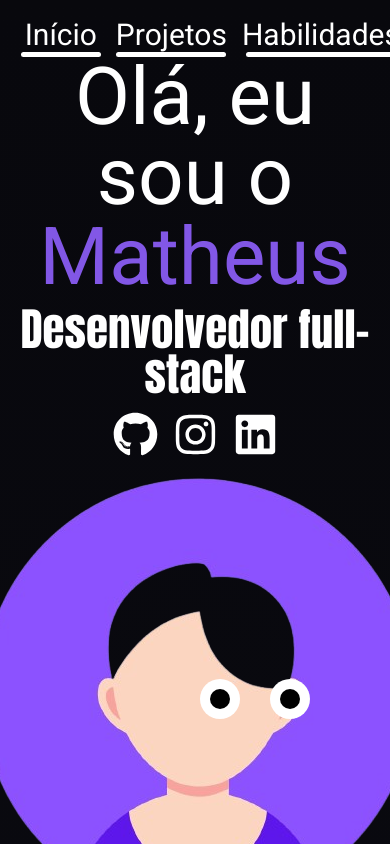
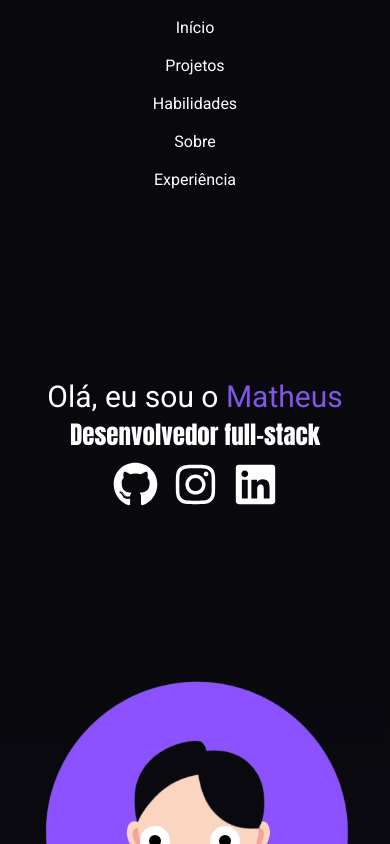
Before and after one commit to Matheus1415/Portifolio, a React (Create React App) app: page / in a window 390 px wide. Shown: the top 844 px of the page. Built offline with nearby package versions, Linux system fonts and the light colour scheme; a web font is replaced by a local one.

Commit message:
Mobile responsive

```diff
--- a/src/components/InteractiveFace/index.tsx
+++ b/src/components/InteractiveFace/index.tsx
@@ -6,11 +6,15 @@ const Face = styled.div`
   max-width: 500px;
   height: 500px;
   background: url(/animatePessoa.png) no-repeat center center;
-    background-size:cover;
+  background-size: cover;
   display: flex;
   align-items: center;
   justify-content: center;
 
+  @media (max-width: 600px) {
+    max-width: 350px;
+    max-height: 350px;
+  }
 `;
 
 const Eye = styled.div`
@@ -25,6 +29,11 @@ const Eye = styled.div`
   display: flex;
   justify-content: center;
   align-items: center;
+  @media (max-width: 600px) {
+    width: 30px;
+    height: 30px;
+    transform: translate(70px, 76px);
+  }
 `;
 
 const Pupil = styled.div`
@@ -33,6 +42,10 @@ const Pupil = styled.div`
   background-color: black;
   border-radius: 50%;
   position: relative;
+  @media (max-width: 600px) {
+    width: 12px;
+    height: 12px;
+  }
 `;
 
 export const InteractiveFace: React.FC = () => {
@@ -43,39 +56,48 @@ export const InteractiveFace: React.FC = () => {
     const handleMouseMove = (event: MouseEvent) => {
       const { clientX, clientY } = event;
 
-            const updateEyePosition = (eye: HTMLDivElement, pupil: HTMLDivElement) => {
+      const updateEyePosition = (
+        eye: HTMLDivElement,
+        pupil: HTMLDivElement
+      ) => {
         const eyeRect = eye.getBoundingClientRect();
         const eyeX = eyeRect.left + eyeRect.width / 2;
         const eyeY = eyeRect.top + eyeRect.height / 2;
 
         const radian = Math.atan2(clientX - eyeX, clientY - eyeY);
-                const angle = (radian * 180) / Math.PI * -1 + 90;
+        const angle = ((radian * 180) / Math.PI) * -1 + 90;
 
         pupil.style.transform = `rotate(${angle}deg) translateX(10px)`;
       };
 
       if (leftEyeRef.current && leftEyeRef.current.children[0]) {
-                updateEyePosition(leftEyeRef.current, leftEyeRef.current.children[0] as HTMLDivElement);
+        updateEyePosition(
+          leftEyeRef.current,
+          leftEyeRef.current.children[0] as HTMLDivElement
+        );
       }
 
       if (rightEyeRef.current && rightEyeRef.current.children[0]) {
-                updateEyePosition(rightEyeRef.current, rightEyeRef.current.children[0] as HTMLDivElement);
+        updateEyePosition(
+          rightEyeRef.current,
+          rightEyeRef.current.children[0] as HTMLDivElement
+        );
       }
     };
 
-        window.addEventListener('mousemove', handleMouseMove);
+    window.addEventListener("mousemove", handleMouseMove);
 
     return () => {
-            window.removeEventListener('mousemove', handleMouseMove);
+      window.removeEventListener("mousemove", handleMouseMove);
     };
   }, []);
 
   return (
     <Face>
-            <Eye ref={leftEyeRef} style={{ left: '50px', top: '75px' }}>
+      <Eye ref={leftEyeRef} style={{ left: "50px", top: "75px" }}>
         <Pupil />
       </Eye>
-            <Eye ref={rightEyeRef} style={{ right: '50px', top: '75px' }}>
+      <Eye ref={rightEyeRef} style={{ right: "50px", top: "75px" }}>
         <Pupil />
       </Eye>
     </Face>
--- a/src/components/Menu/index.tsx
+++ b/src/components/Menu/index.tsx
@@ -8,6 +8,11 @@ const ContainerMenu = styled.div`
   display: flex;
   flex-direction: row;
   gap: 15px;
+  @media (max-width: 600px) {
+    width: 100%;
+    flex-direction: column;
+    align-items: center;
+  }
 
   & > .text {
     font-size: 30px;
@@ -15,11 +20,19 @@ const ContainerMenu = styled.div`
     flex-direction: column;
     align-items: center;
     transition: 1s;
+    @media (max-width: 600px) {
+      width: 100%;
+      flex-direction: column;
+    }
   }
 
   & > .text > a {
     text-decoration: none;
     color: #fff;
+    @media (max-width: 600px) {
+      font-size: 16px;
+      display: inline-block;
+    }
   }
 
   & > .text > .line {
@@ -29,6 +42,9 @@ const ContainerMenu = styled.div`
     background-color: #fff;
     margin-top: 2px;
     transition: 1s;
+    @media (max-width: 600px) {
+      width: 0 !important;
+    }
   }
 
   & > .text:hover > .line {
@@ -39,6 +55,9 @@ const ContainerMenu = styled.div`
   & > .div70 {
     width: 100%;
     max-width: 60%;
+    @media (max-width: 600px) {
+      display: none;
+    }
   }
 `;
 
@@ -52,20 +71,19 @@ export const Menu: React.FC = () => {
       </div>
       <div className="text">
         <a href="#projetos">Projetos</a>
-        <div className="line" style={{width:"110px"}}></div>
+        <div className="line" style={{ width: "110px" }}></div>
       </div>
       <div className="text">
         <a href="#habilidades">Habilidades </a>
-        <div className="line" style={{width:"150px"}}></div>
+        <div className="line" style={{ width: "150px" }}></div>
       </div>
       <div className="text">
         <a href="#sobre">Sobre</a>
         <div className="line"></div>
       </div>
       <div className="text">
-        <a href="#experiencia">Experiência
-        </a>
-        <div className="line" style={{width:"150px"}}></div>
+        <a href="#experiencia">Experiência</a>
+        <div className="line" style={{ width: "150px" }}></div>
       </div>
     </ContainerMenu>
   );
--- a/src/page/Experience/index.tsx
+++ b/src/page/Experience/index.tsx
@@ -16,10 +16,20 @@ const TimelineContainer = styled.section`
   align-items: center;
   justify-content: center;
 
+  @media (max-width: 600px) {
+    width: 100%;
+    flex-direction: column;
+    padding: 20px;
+  }
+
   & .timeline-wrapper {
     max-width: 1200px;
     position: relative;
     padding: 20px 0;
+    width: 100%;
+    @media (max-width: 600px) {
+      width: 100%;
+    }
 
     &::before {
       content: "";
@@ -30,6 +40,12 @@ const TimelineContainer = styled.section`
       width: 4px;
       background: #8257e6;
       transform: translateX(-50%);
+      @media (max-width: 600px) {
+        width: 100%;
+        height: 4px;
+        top: 50%;
+        transform: translateY(-50%);
+      }
     }
 
     & .timeline-item {
@@ -37,6 +53,12 @@ const TimelineContainer = styled.section`
       align-items: flex-start;
       margin-bottom: 50px;
       position: relative;
+      flex-direction: row;
+
+      @media (max-width: 600px) {
+        flex-direction: column;
+        align-items: center;
+      }
 
       &:nth-child(even) {
         flex-direction: row-reverse;
@@ -44,6 +66,11 @@ const TimelineContainer = styled.section`
 
         & .content {
           align-items: flex-end;
+        }
+
+        @media (max-width: 600px) {
+          flex-direction: column-reverse;
+          align-items: center;
         }
       }
 
@@ -66,6 +93,11 @@ const TimelineContainer = styled.section`
 
         &:hover {
           background: #8257e6;
+        }
+
+        @media (max-width: 600px) {
+          font-size: 20px;
+          padding: 8px;
         }
       }
 
@@ -103,10 +135,16 @@ const TimelineContainer = styled.section`
             font-size: 14px;
           }
         }
+
+        @media (max-width: 600px) {
+          flex: 0 0 80%;
+          margin-top: 20px;
+        }
       }
     }
   }
 `;
+
 
 const Experience: React.FC = () => {
   const experiences = [
--- a/src/page/Home/index.tsx
+++ b/src/page/Home/index.tsx
@@ -23,7 +23,6 @@ import About from "../About";
 import Experience from "../Experience";
 import Footer from "../Footer/inde";
 
-
 const Container = styled.section`
   min-height: 910px;
   width: 100%;
@@ -45,9 +44,17 @@ const Container = styled.section`
     justify-content: center;
     flex-direction: column;
     gap: 10px;
+    @media (max-width: 600px) {
+      width: 100%;
+      flex-direction: column;
+      align-items: center;
+    }
 
     & > h1 {
       font-size: 80px;
+      @media (max-width: 600px) {
+        font-size: 30px;
+      }
       & > span {
         color: #8257e6;
         &::selection {
@@ -62,6 +69,9 @@ const Container = styled.section`
 
     & > h2 {
       font-size: 45px;
+      @media (max-width: 600px) {
+        font-size: 25px;
+      }
       font-family: "Anton", sans-serif;
       &::selection {
         background-color: #8257e6;
@@ -111,12 +121,15 @@ const HomeContainer = styled.section`
     }
     & > .titleSection {
       max-width: 50%;
-      font-size: 55px !important;
+      font-size: 55px;
       margin-bottom: 20px;
       @media (max-width: 900px) {
         width: 100%;
         align-items: center;
         text-align: center;
+      }
+      @media (max-width: 600px) {
+        font-size: 25px;
       }
     }
   }
@@ -135,6 +148,9 @@ const HomeContainer = styled.section`
       width: 100%;
       align-items: center;
       text-align: center;
+    }
+    @media (max-width: 600px) {
+      max-width: 350px;
     }
   }
 
@@ -160,6 +176,11 @@ const ProjectContainer = styled.section`
   padding-bottom: 50px;
   flex-wrap: wrap;
   min-height: 500px;
+  @media (max-width: 600px) {
+    width: 100%;
+    flex-direction: column;
+    align-items: center;
+  }
 
   & > .boxProject {
     box-shadow: -13px -7px 53px -6px #000000c8;
@@ -172,6 +193,9 @@ const ProjectContainer = styled.section`
     flex-direction: column;
     border-radius: 10px;
     padding: 10px;
+    @media (max-width: 600px) {
+      padding: 20px;
+    }
     & > .boxIcon {
       padding: 5px;
       font-size: 45px;
@@ -179,6 +203,10 @@ const ProjectContainer = styled.section`
       flex-direction: row;
       align-items: center;
       gap: 15px;
+      @media (max-width: 600px) {
+        font-size: 20px;
+        padding: 5px;
+      }
     }
 
     & > .headerProject {
@@ -193,12 +221,18 @@ const ProjectContainer = styled.section`
         & > h2 {
           font-size: 30px;
           padding: 10px;
+          @media (max-width: 600px) {
+            font-size: 15px;
+          }
         }
 
         & > h3 {
           font-size: 18px;
           padding: 10px;
           color: #846495;
+          @media (max-width: 600px) {
+            font-size: 15px;
+          }
         }
       }
     }
@@ -206,12 +240,18 @@ const ProjectContainer = styled.section`
       text-align: justify;
       font-size: 16px;
       padding: 5px;
+      @media (max-width: 600px) {
+        font-size: 13px;
+      }
     }
 
     & > .ferramenta {
       font-size: 22px;
       font-weight: bold;
       color: #8257e6;
+      @media (max-width: 600px) {
+        font-size: 15px;
+      }
     }
   }
 `;
@@ -352,10 +392,10 @@ const Home: React.FC = () => {
           />
         ))}
       </ProjectContainer>
-      <Skills/>
+      <Skills />
       <About />
       <Experience />
-      <Footer/>
+      <Footer />
     </HomeContainer>
   );
 };
--- a/src/page/Skills/index.tsx
+++ b/src/page/Skills/index.tsx
@@ -20,12 +20,19 @@ const SkillsContainer = styled.section`
   align-items: center;
   background-color: #0f0f19;
   padding: 50px 20px;
-
+  @media (max-width: 600px) {
+    width: 100%;
+    flex-direction: column;
+    align-items: center;
+  }
   & > h1 {
     font-size: 50px;
     margin-bottom: 50px;
     color: #ffffff;
     text-align: center;
+    @media (max-width: 600px) {
+      font-size: 30px;
+    }
   }
 
   & > .skillsContent {
@@ -35,6 +42,11 @@ const SkillsContainer = styled.section`
     gap: 50px;
     width: 100%;
     max-width: 1200px;
+    @media (max-width: 600px) {
+      width: 100%;
+      flex-direction: column;
+      align-items: center;
+    }
 
     & > .softSkills,
     & > .hardSkills {
@@ -42,6 +54,12 @@ const SkillsContainer = styled.section`
       border-radius: 10px;
       padding: 30px;
       color: white;
+      @media (max-width: 600px) {
+        width: 100%;
+        flex-direction: column;
+        align-items: center;
+        padding: 10px;
+      }
 
       & > h2 {
         font-size: 30px;
@@ -62,6 +80,9 @@ const SkillsContainer = styled.section`
           gap: 15px;
           font-size: 20px;
           margin: 15px 0;
+          @media (max-width: 600px) {
+            width: 100%;
+          }
 
           & > svg {
             font-size: 30px;
@@ -80,6 +101,9 @@ const SkillsContainer = styled.section`
         display: flex;
         align-items: center;
         gap: 20px;
+        @media (max-width: 600px) {
+          width: 100%;
+        }
 
         & > svg {
           font-size: 50px;
```
Lines whose indentation alone changed are shown as unchanged.
